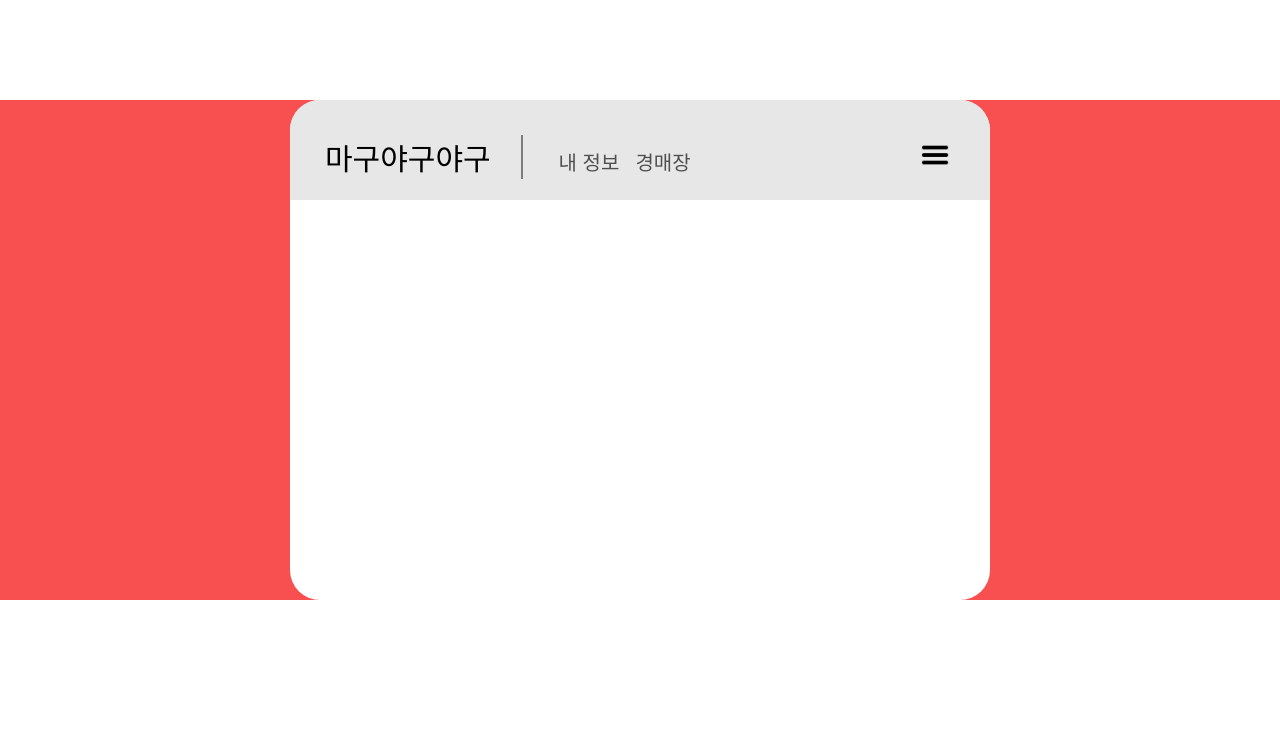
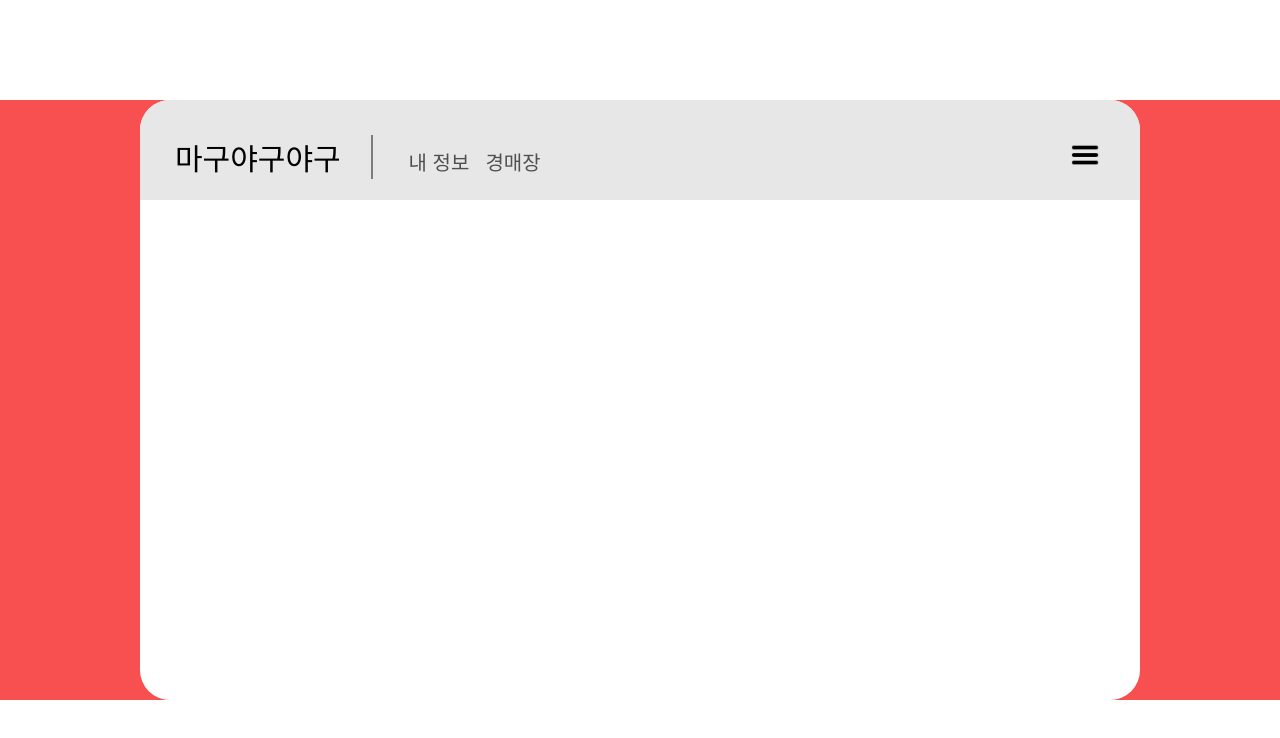
Before and after one commit to juicyaloe/imac, a Next.js app: page /main in a window 1280 px wide. Shown: the top 738 px of the page. Built offline with nearby package versions, Linux system fonts and the light colour scheme.

Commit message:
크기 조금 바꾸기

```diff
--- a/pages/main/index.module.css
+++ b/pages/main/index.module.css
@@ -10,9 +10,10 @@
 .card {
     margin: auto;
     margin-top: 100px;
+    margin-bottom: 100px;
     background-color: rgb(255, 255, 255);
-    width: 700px;
-    height: 500px;
+    width: 1000px;
+    height: 600px;
     border-radius: 30px;
 }
 
@@ -20,7 +21,7 @@
     margin: auto;
     margin-top: 30px;
     background-color: rgb(231, 231, 231);
-    width: 700px;
+    width: 1000px;
     height: 100px;
     border-radius: 30px 30px 0px 0px;
 }
@@ -39,7 +40,7 @@
     padding-right: 10px;
     border: 0px;
     font-size: 20px;
-    background-color: rgb(231, 231, 231);
+    background-color: transparent;
 }
 
 .cardTopbar button:hover,
```
